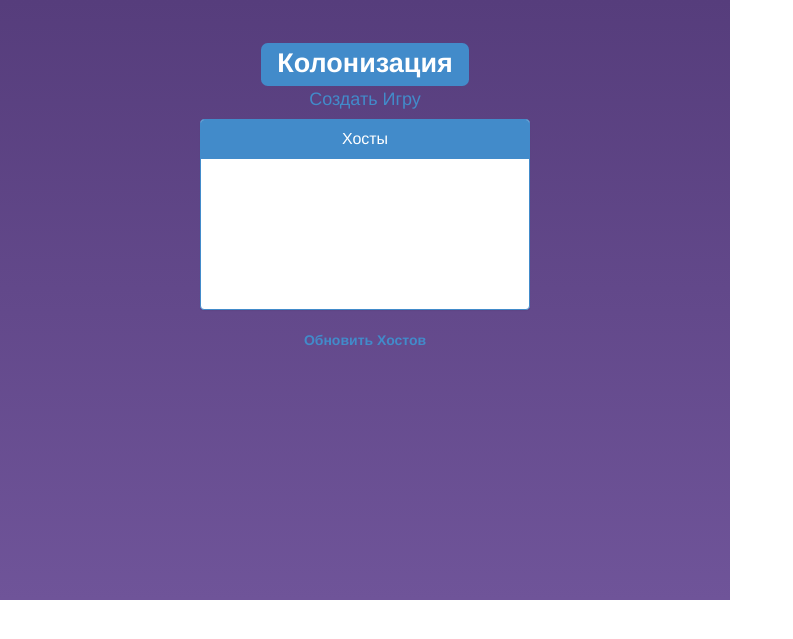
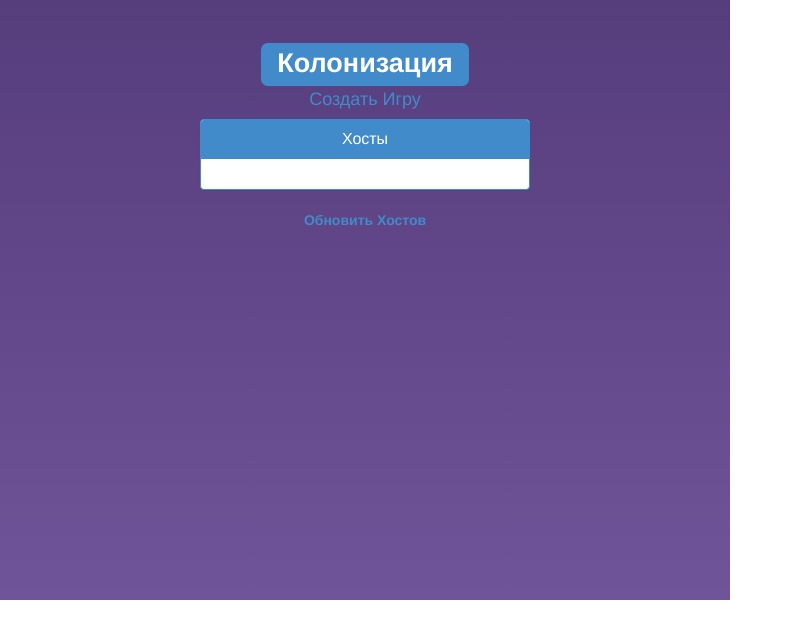
Before and after one commit to ArtemAstahov/colonization, a Django app: page / in a window 1280 px wide. Shown: the top 639 px of the page, without its empty margins (0-793 px from the left). Run offline with Django 3.2, Linux system fonts and the light colour scheme; the visitor is signed in with stand-in values (Sample User, id 1); data comes from the database, SQL or seed files in the repository; data that the repository does not hold is empty; some libraries are stand-ins or nearby versions.

```diff
--- a/templates/home.html
+++ b/templates/home.html
@@ -22,7 +22,7 @@
                     <div class="panel-heading">
                         <h3 class="panel-title">Хосты</h3>
                     </div>
-                    <div class="panel-body" style="height: 150px; overflow-y: auto;">
+                    <div class="panel-body" style="max-height: 150px; overflow-y: auto;">
                         {% for host_game in host_games %}
                             <a href="/game/join_to_game/?pk={{ host_game.pk }}" style="text-decoration: none">
                             {{ host_game.player_set.first.user.first_name }}
```
